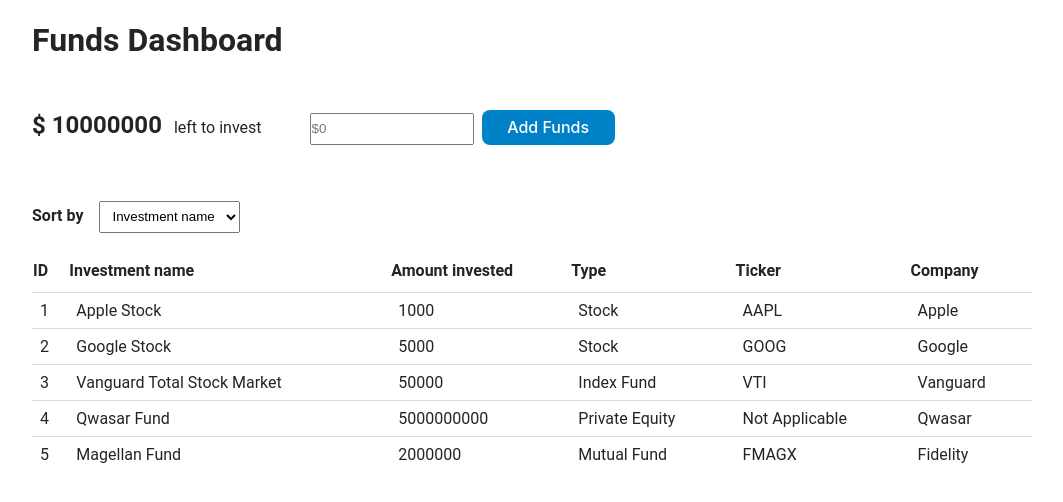
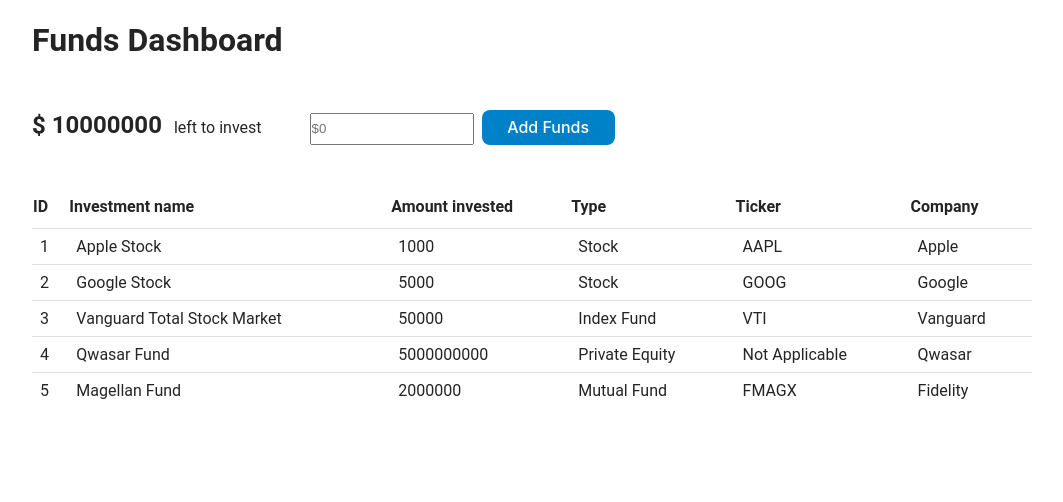
Before and after one commit to Ranada/fund_management_app, a React (Create React App) app in the folder view/fund-react-app/: page / in a window 1280 px wide. Shown: the top 502 px of the page, without its empty margins (108-1171 px from the left). Built offline with nearby package versions, Linux system fonts and the light colour scheme.

Commit message:
Unload sort component. Need to update functionality.

```diff
--- a/view/fund-react-app/src/view_dashboard/ViewDashboard.js
+++ b/view/fund-react-app/src/view_dashboard/ViewDashboard.js
@@ -1,5 +1,4 @@
 import FundsLeftToInvest from './Components/FundsLeftToInvest'
-import Sort from './Components/Sort'
 import FundTable from './Components/FundTable'
 
 export default function ViewDashboard() {
@@ -7,7 +6,6 @@
     return (
         <div className="View-dashboard">
             <FundsLeftToInvest />
-            <Sort />
             <FundTable />
         </div>
     );
```
